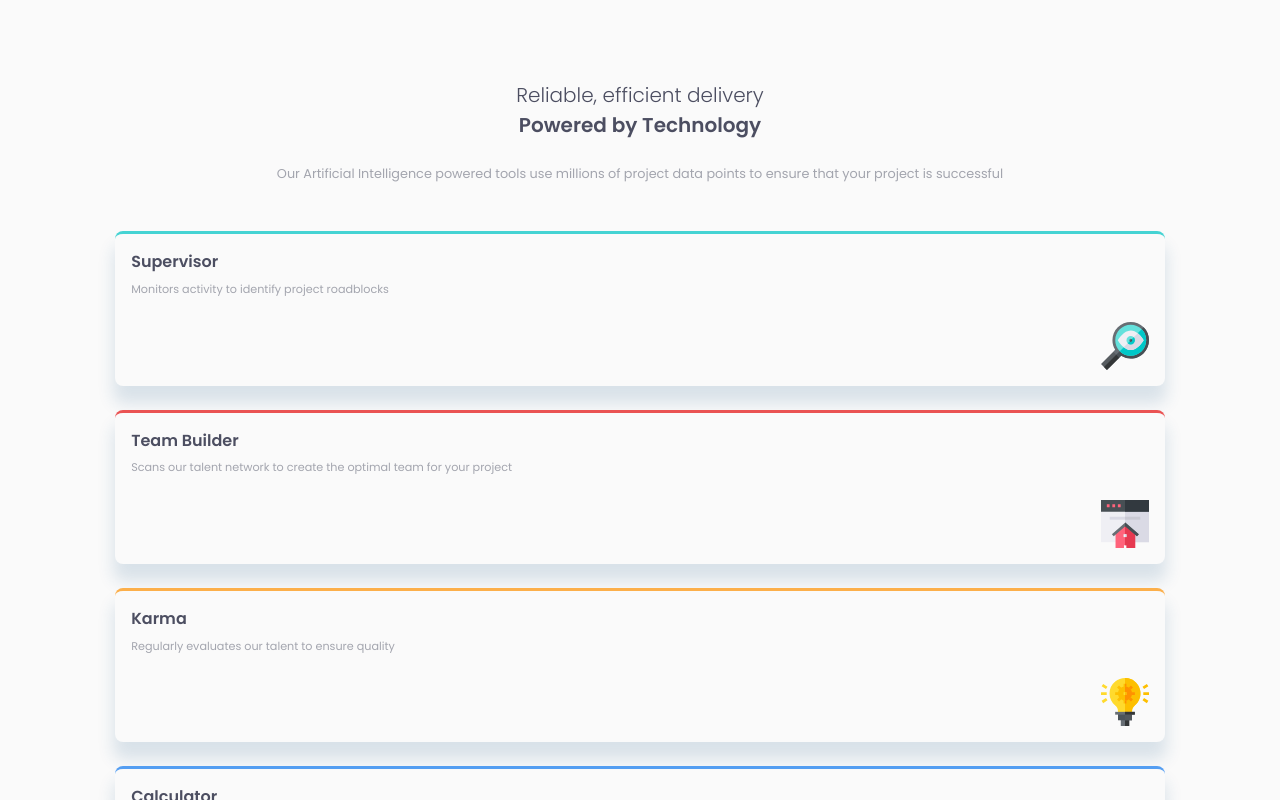
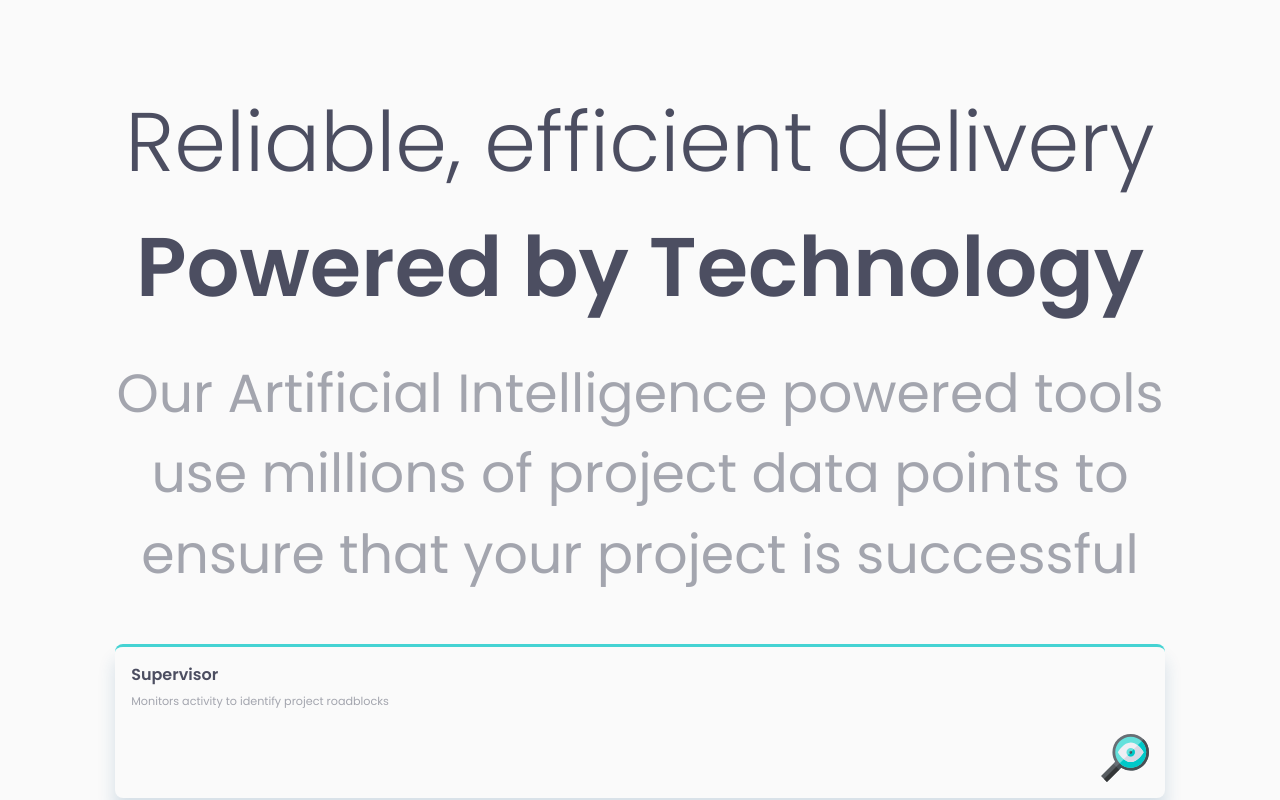
Before and after one commit to ronaldyonggi/four-card-feature-fm, a React (Vite) app: page / in a window 1280 px wide. Shown: the top 800 px of the page. Built offline with nearby package versions, Linux system fonts and the light colour scheme.

Commit message:
font size using vw unit

```diff
--- a/src/components/Header/Header.module.css
+++ b/src/components/Header/Header.module.css
@@ -13,11 +13,11 @@
 }
 
 .title, .subtitle {
-    font-size: 1.25rem;
+    font-size: 6.5vw;
 }
 
 .description {
     color: var(--color-neutral-gray-blue);
     margin-top: 1.5rem;
-    font-size: 0.8rem;
+    font-size: 4.2vw;
 }
```
